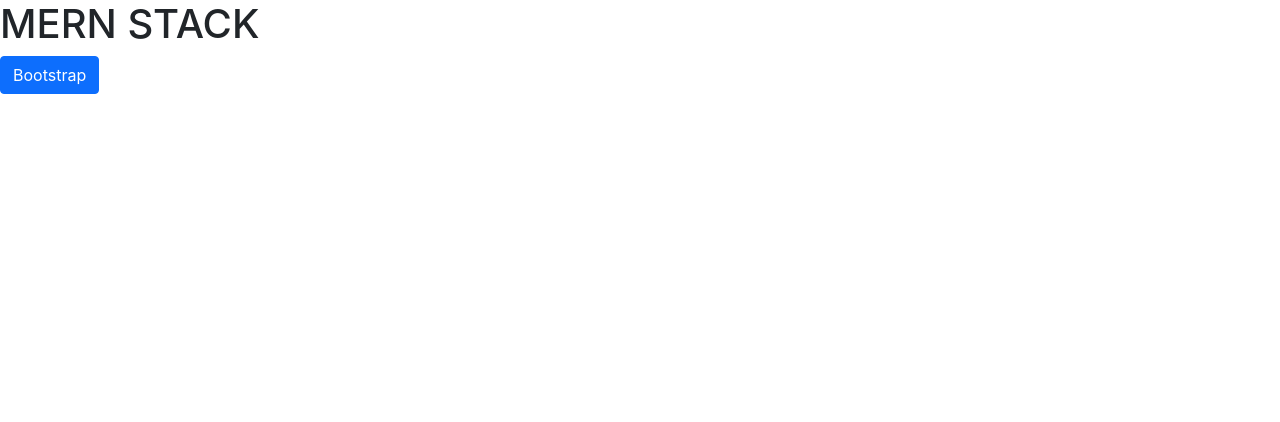
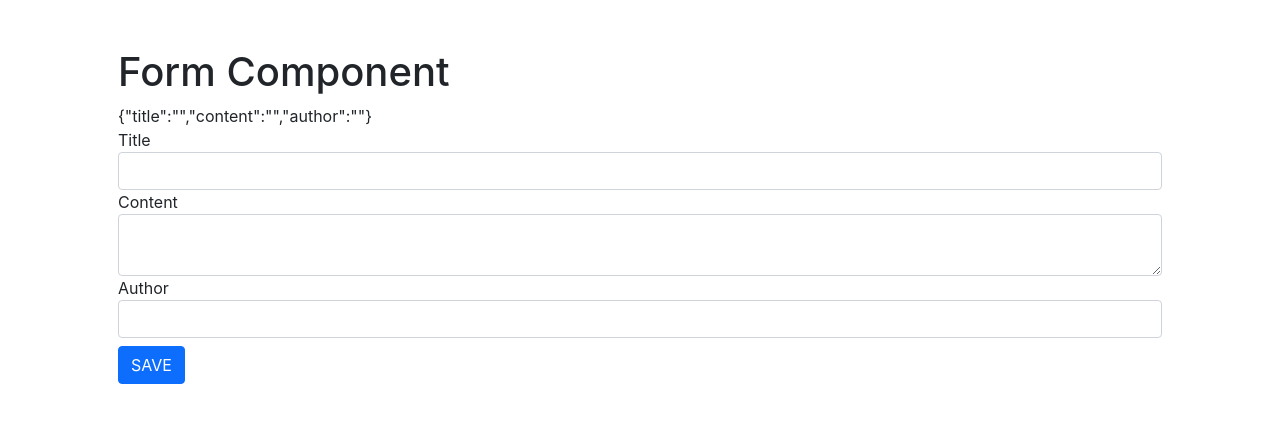
Before and after one commit to gambitmis/mern-blog, a React (Create React App) app in the folder react/: page /create in a window 1280 px wide. Shown: the top 422 px of the page. Built offline with nearby package versions, Linux system fonts and the light colour scheme.

Commit message:
lesson 20 finish

```diff
--- a/react/package.json
+++ b/react/package.json
@@ -8,6 +8,7 @@
     "@testing-library/user-event": "^13.5.0",
     "react": "^17.0.2",
     "react-dom": "^17.0.2",
+    "react-router-dom": "^5.2.0",
     "react-scripts": "5.0.0",
     "web-vitals": "^2.1.4"
   },
--- /dev/null
+++ b/react/src/MyRoute.js
@@ -0,0 +1,16 @@
+import {BrowserRouter, Switch, Route} from "react-router-dom"
+import App from "./App"
+import FormComponent from "./components/FormComponent"
+
+const MyRoute=()=>{
+    return(
+        <BrowserRouter>
+            <Switch>
+                <Route path="/" exact component={App}></Route>
+                <Route path="/create" exact component={FormComponent}></Route>
+            </Switch>
+        </BrowserRouter>
+    )
+}
+
+export default MyRoute;
--- /dev/null
+++ b/react/src/components/FormComponent.js
@@ -0,0 +1,37 @@
+import { useState } from "react";
+
+const FormComponent=()=>{
+    const [state,setState] = useState({
+        title:"",
+        content:"",
+        author:""
+    })
+    const {title,content,author} = state
+    const inputValue=name=>event=>{
+        //console.log(name,"=",event.target.value)
+        setState({...state,[name]:event.target.value})
+    }
+    return (
+        <div className="container p-5">
+            <h1>Form Component</h1>
+            {JSON.stringify(state)}
+            <form>
+                <div className="form-group">
+                    <label>Title</label>
+                    <input type="text" className="form-control" value={title} onChange={inputValue("title")} />
+                </div>
+                <div className="form-group">
+                    <label>Content</label>
+                    <textarea className="form-control" value={content} onChange={inputValue("content")} />
+                </div>
+                <div className="form-group pb-2">
+                    <label>Author</label>
+                    <input type="text" className="form-control" value={author} onChange={inputValue("author")} />
+                </div>
+                <input type="submit" value="SAVE" className="btn btn-primary" />
+            </form>
+        </div>
+    )
+}
+
+export default FormComponent;
--- a/react/src/index.js
+++ b/react/src/index.js
@@ -1,12 +1,12 @@
 import React from 'react';
 import ReactDOM from 'react-dom';
 import './index.css';
-import App from './App';
+import MyRoute from './MyRoute';
 import reportWebVitals from './reportWebVitals';
 
 ReactDOM.render(
   <React.StrictMode>
-    <App />
+    <MyRoute />
   </React.StrictMode>,
   document.getElementById('root')
 );
```
Also changed, not shown: 1 other file (tests, documents, lock files or other folders).
